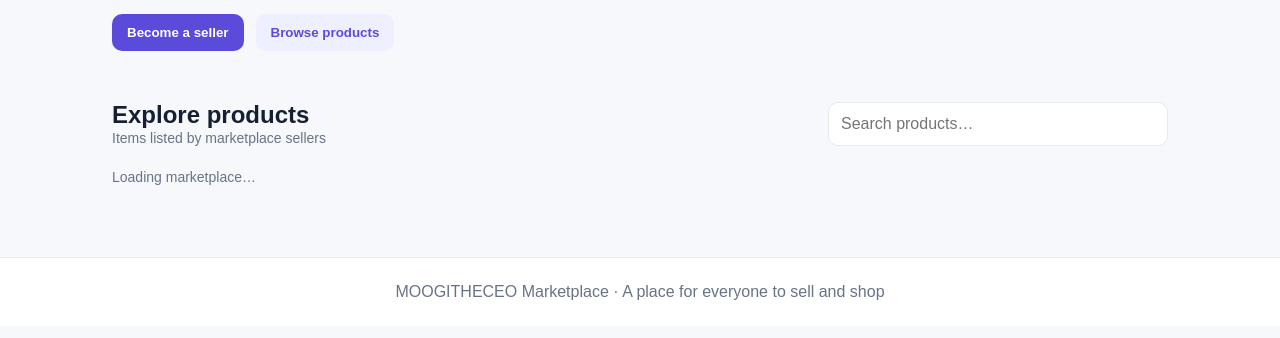
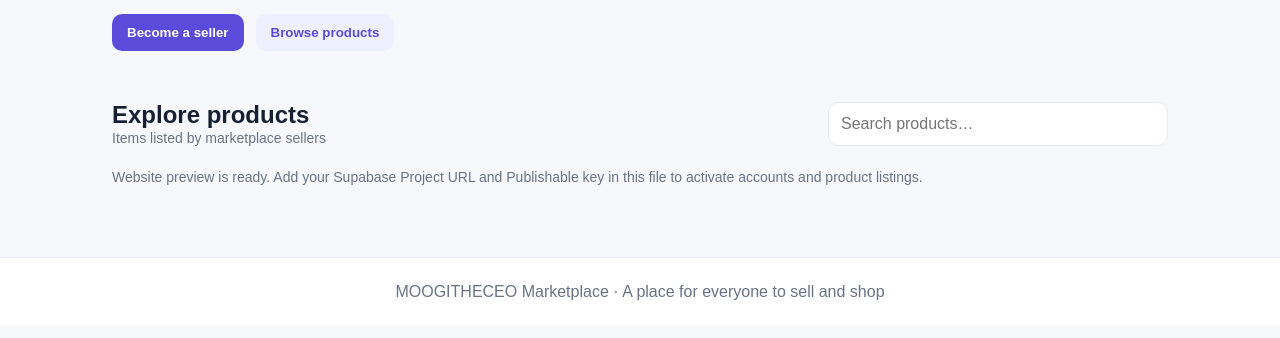
Before and after one commit to moogifuture/moogitheceo, a plain HTML site: page index.html in a window 1280 px wide. Shown: the part 260-598 px from the top of the page. Drawn offline with nearby package versions, Linux system fonts and the light colour scheme.

Commit message:
Update index.html

```diff
--- a/index.html
+++ b/index.html
@@ -15,7 +15,7 @@
 <script>
 (()=>{
 // Replace the two values below with your Supabase Project URL and Publishable key.
-const SUPABASE_URL="PASTE_YOUR_SUPABASE_PROJECT_URL_HEREruykxspktkuqzyavaofj
+const SUPABASE_URL="ruykxspktkuqzyavaofj"
 const SUPABASE_ANON_KEY="sb_publishable_W_A6CkQ6lM9LMmxbMS7gMw_7c9ovpt4";
 const configured=SUPABASE_URL.startsWith("https://")&&SUPABASE_ANON_KEY.startsWith("sb_publishable_");
 const $=id=>document.getElementById(id);let db=null,user=null,mode="login",products=[];
```
